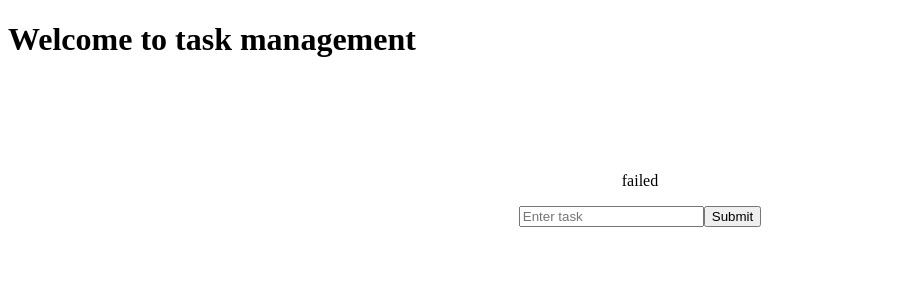
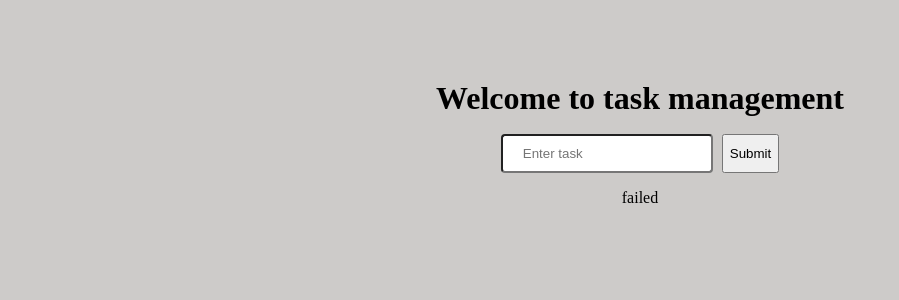
Before and after one commit to kennankole/task-management-app, a React (Vite) app: page / in a window 1280 px wide. Shown: the top 300 px of the page, without its empty margins (0-899 px from the left). Built offline with nearby package versions, Linux system fonts and the light colour scheme; no server answers.

Commit message:
Positioned all the elements correctly

```diff
--- a/src/App.jsx
+++ b/src/App.jsx
@@ -15,13 +15,13 @@ const App = () => {
 
   return (
     <main>
-      <h1>Welcome to task management</h1>
+      <h1 className='home-title'>Welcome to task management</h1>
       <div className='task-display'>
+        <div className="form-section">
+          <AddTasks />
+        </div>
         <div className='ul-elements'>
           {tasks.length ? <TasksList tasks={tasks} /> : <p>{status}</p>}
-        </div>
-        <div className="form-section">
-          <AddTasks />
         </div>
       </div>
     </main>
--- a/src/features/task/AddTasks.jsx
+++ b/src/features/task/AddTasks.jsx
@@ -20,10 +20,16 @@ const AddTasks = () => {
     setData(event.target.value);
   }
   return (
-    <form onSubmit={handleSubmitForm}>
-      <input placeholder='Enter task' value={data} onChange={handleInput} />
-      <input type='submit' />
-    </form>
+    <div className="form">
+      <form onSubmit={handleSubmitForm}>
+        <input
+          placeholder='Enter task'
+          value={data} onChange={handleInput}
+          className="task-input"
+        />
+        <input type='submit' className="task-submit" />
+      </form>
+    </div>
   )
 }
 export default AddTasks;
--- a/src/index.css
+++ b/src/index.css
@@ -1,3 +1,7 @@
+body {
+  background-color: rgb(205, 203, 201);
+}
+
 a {
   font-weight: 500;
   color: #646cff;
@@ -16,6 +20,7 @@ ul {
 
 main {
   margin: 0 auto;
+  padding: 4%;
 }
 
 .ul-elements,
@@ -26,7 +31,7 @@ main {
 }
 
 .task-display {
-  padding: 6%;
+  padding: 4%;
 }
 
 .delBtn,
@@ -46,7 +51,28 @@ main {
 }
 
 .task-elements {
-  border: 1px solid black;
+  border: 2px solid rgb(155, 151, 151);
+  background-color: rgb(232, 232, 228);
   margin: 3%;
-  padding: 2%;
+  padding: 3%;
+  border-radius: 4px;
 }
+
+form {
+  display: flex;
+  justify-content: center;
+  gap: 3%;
+  width: 100%;
+
+}
+
+.task-input {
+  padding: 10px 20px;
+  width: 100%;
+  border-radius: 4px;
+}
+
+.home-title {
+  text-align: center;
+  margin-bottom: -30px;
+}
```
